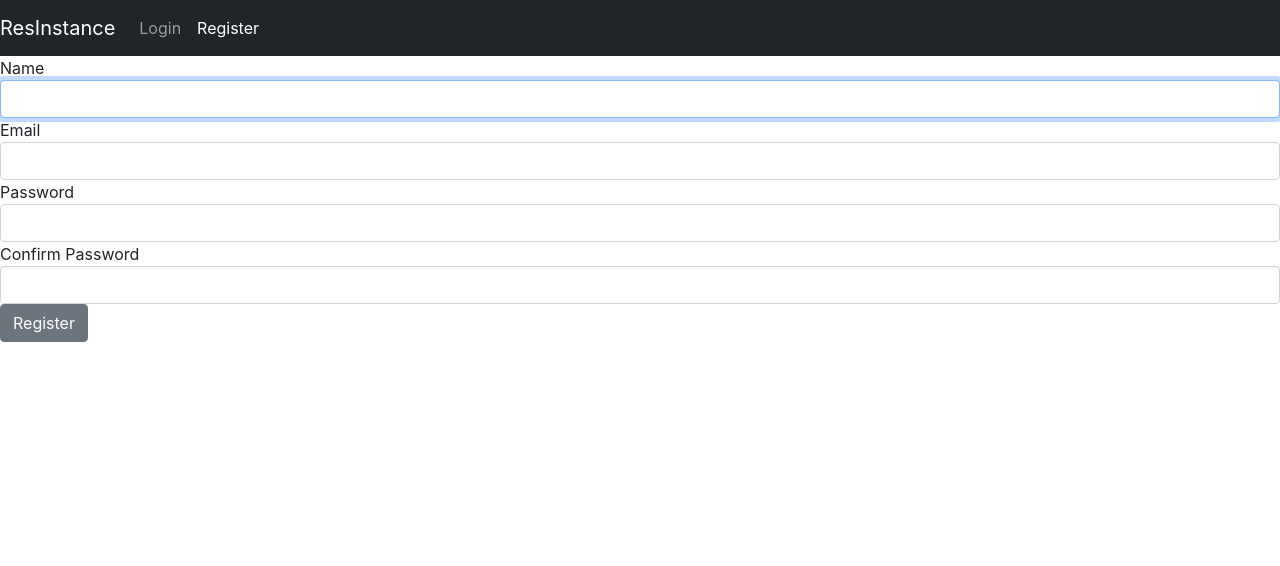
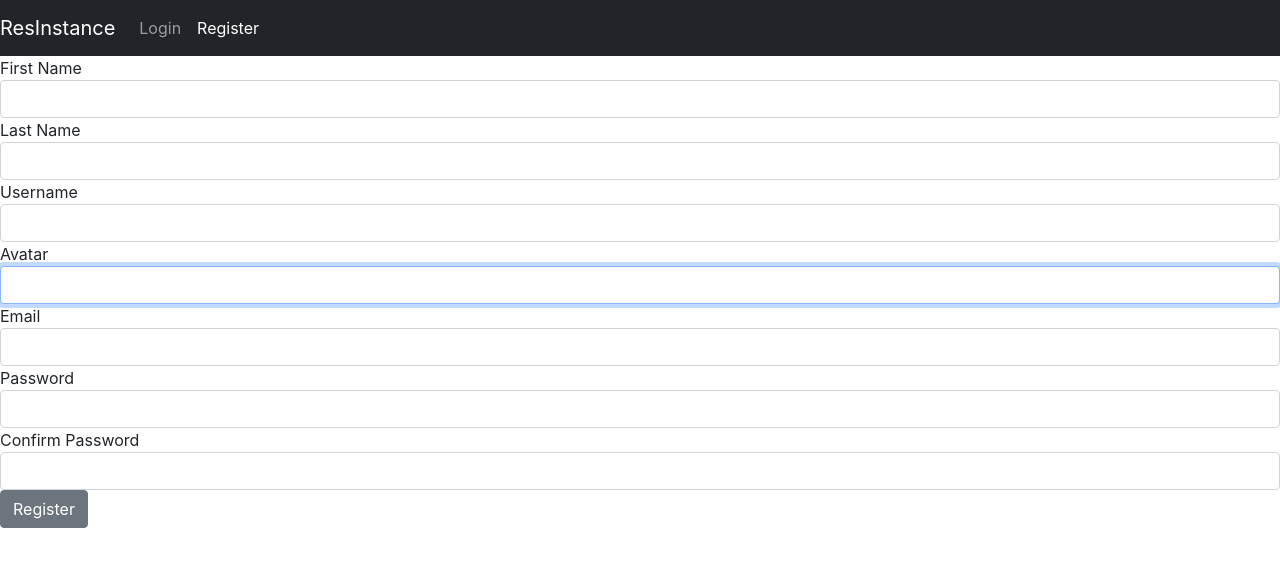
Before and after one commit to coltmay/Fullstack-Capstone, a React (Create React App) app in the folder Fullstack-Capstone/client/: page /register in a window 1280 px wide. Shown: the top 566 px of the page. Built offline with nearby package versions, Linux system fonts and the light colour scheme; no server answers; the HTML template or start-up script is replaced by a standard one.

Commit message:
wrote front-end code

```diff
--- a/Fullstack-Capstone/client/src/components/auth/Register.js
+++ b/Fullstack-Capstone/client/src/components/auth/Register.js
@@ -6,8 +6,11 @@ import { register } from "../../modules/authManager";
 export default function Register() {
     const history = useHistory();
 
-    const [name, setName] = useState();
+    const [userName, setUserName] = useState();
     const [email, setEmail] = useState();
+    const [firstName, setFirstName] = useState();
+    const [lastName, setLastName] = useState();
+    const [AvatarId, setAvatarId] = useState(1);
     const [password, setPassword] = useState();
     const [confirmPassword, setConfirmPassword] = useState();
 
@@ -16,7 +19,7 @@ export default function Register() {
         if (password && password !== confirmPassword) {
             alert("Passwords don't match. Do better.");
         } else {
-            const userProfile = { name, email };
+            const userProfile = { userName, email, firstName, lastName, AvatarId };
             register(userProfile, password)
                 .then(() => history.push("/"));
         }
@@ -26,8 +29,21 @@ export default function Register() {
         <Form onSubmit={registerClick}>
             <fieldset>
                 <FormGroup>
-                    <Label htmlFor="name">Name</Label>
-                    <Input id="name" type="text" autoFocus onChange={e => setName(e.target.value)} />
+                    <Label htmlFor="firstName">First Name</Label>
+                    <Input id="name" type="text" autoFocus onChange={e => setFirstName(e.target.value)} />
+                </FormGroup>
+                <FormGroup>
+                    <Label htmlFor="lastName">Last Name</Label>
+                    <Input id="name" type="text" autoFocus onChange={e => setLastName(e.target.value)} />
+                </FormGroup>
+                <FormGroup>
+                    <Label htmlFor="userName">Username</Label>
+                    <Input id="name" type="text" autoFocus onChange={e => setUserName(e.target.value)} />
+                </FormGroup>
+                {/* Temporary Avatar Code */}
+                <FormGroup>
+                    <Label htmlFor="avatarId">Avatar</Label>
+                    <Input id="name" type="int" autoFocus onChange={e => setAvatarId(e.target.value)} />
                 </FormGroup>
                 <FormGroup>
                     <Label for="email">Email</Label>
```
Also changed, not shown: 1 other file (tests, documents, lock files or other folders).
